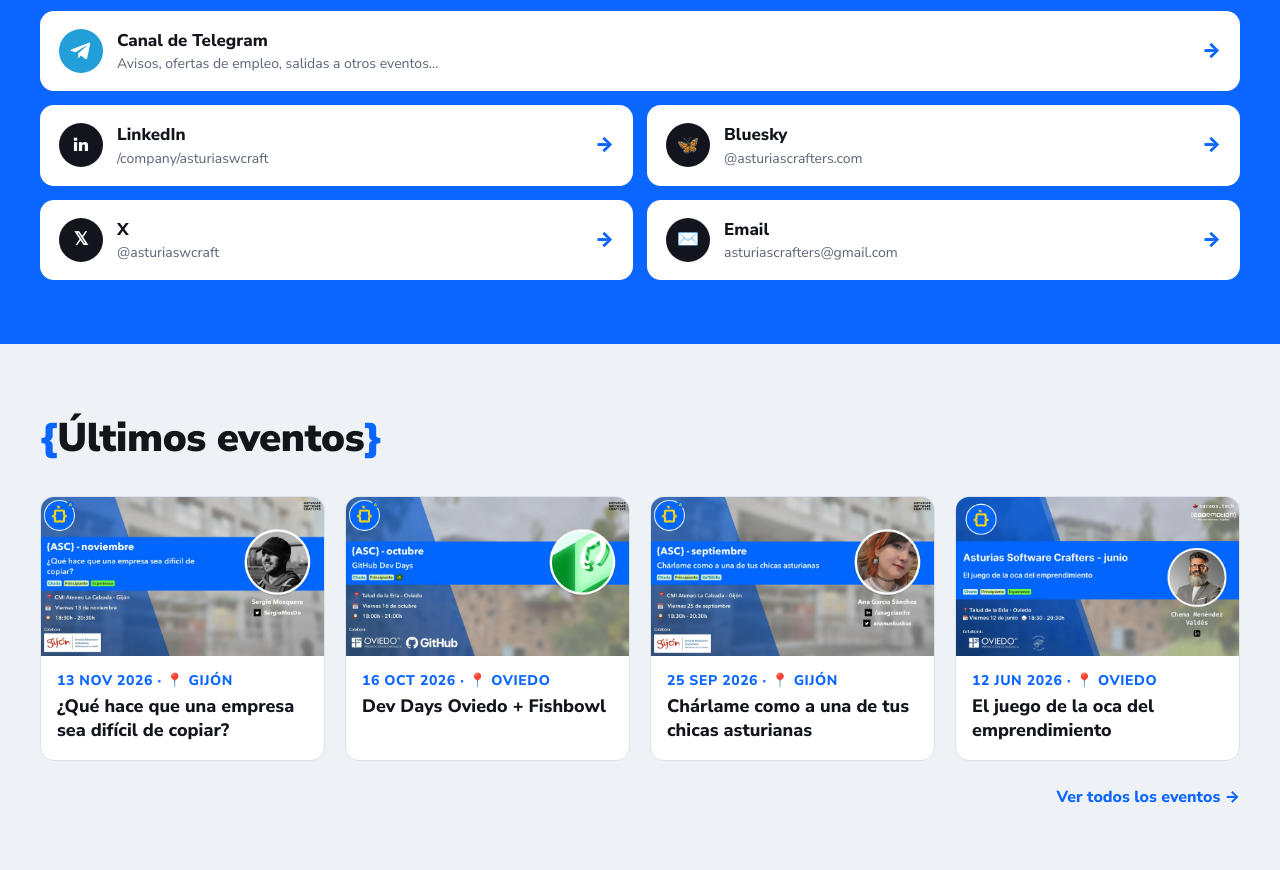
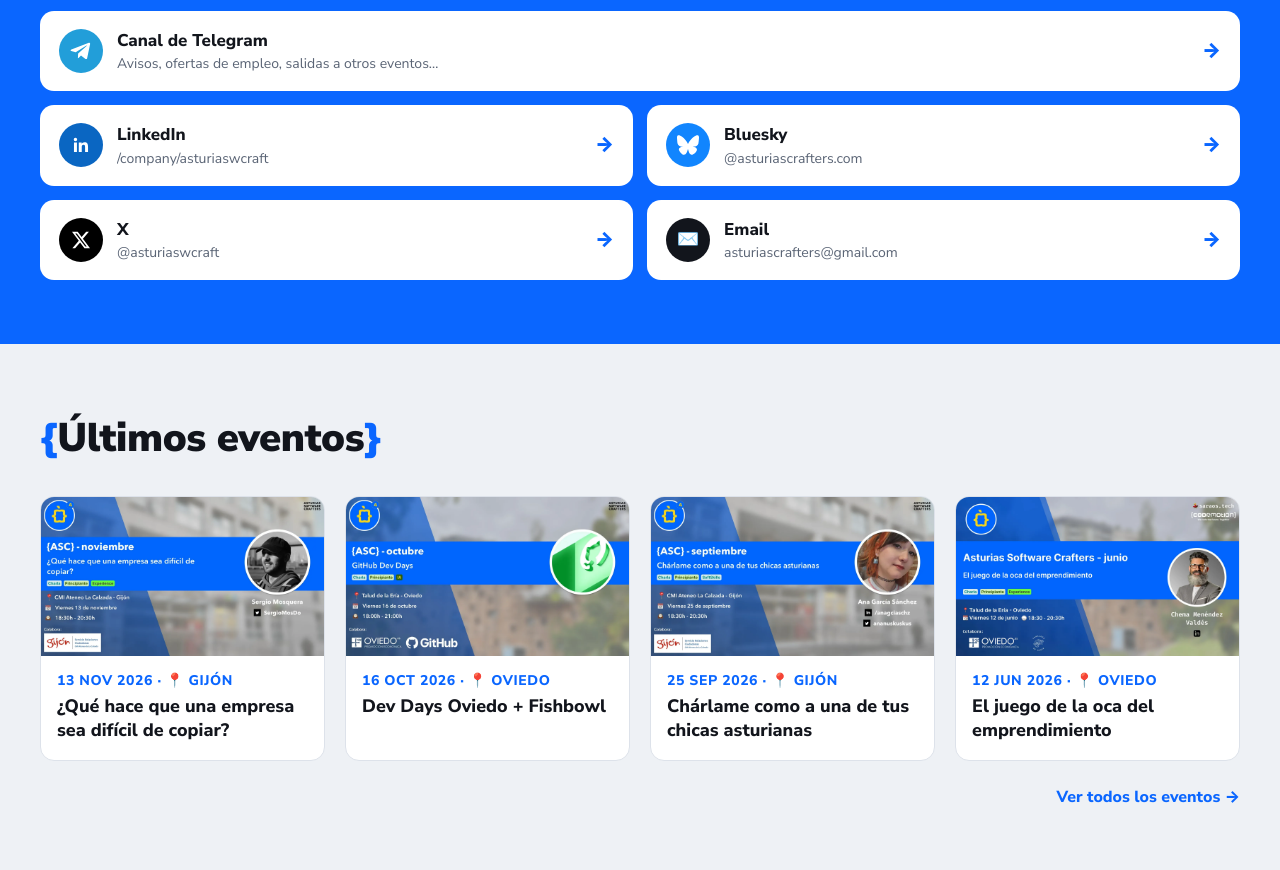
Before and after one commit to asturiaswcraft/asturiaswcraft.github.io, a plain HTML site: page index.html in a window 1280 px wide. Shown: the part 1476-2346 px from the top of the page. Drawn offline with Linux system fonts and the light colour scheme.

Commit message:
Logos de LinkedIn, Bluesky y X en Enlaces

```diff
--- a/index.html
+++ b/index.html
@@ -113,17 +113,17 @@
           <span class="link__arrow" aria-hidden="true">→</span>
         </a>
         <a class="link" href="https://linkedin.com/company/asturiaswcraft" target="_blank" rel="noopener">
-          <span class="link__emoji link__emoji--brand" aria-hidden="true">in</span>
+          <span class="link__emoji link__emoji--linkedin" aria-hidden="true"><svg viewBox="0 0 24 24" width="20" height="20" fill="currentColor"><path d="M20.45 20.45h-3.55v-5.57c0-1.33-.03-3.04-1.85-3.04-1.85 0-2.14 1.45-2.14 2.94v5.67H9.35V9h3.41v1.56h.05c.48-.9 1.64-1.85 3.37-1.85 3.6 0 4.27 2.37 4.27 5.46v6.28zM5.34 7.43a2.06 2.06 0 1 1 0-4.13 2.06 2.06 0 0 1 0 4.13zM7.12 20.45H3.56V9h3.56v11.45z"/></svg></span>
           <span class="link__text"><strong>LinkedIn</strong><small>/company/asturiaswcraft</small></span>
           <span class="link__arrow" aria-hidden="true">→</span>
         </a>
         <a class="link" href="https://bsky.app/profile/asturiascrafters.com" target="_blank" rel="noopener">
-          <span class="link__emoji link__emoji--brand" aria-hidden="true">🦋</span>
+          <span class="link__emoji link__emoji--bluesky" aria-hidden="true"><svg viewBox="0 0 24 24" width="22" height="22" fill="currentColor"><path d="M12 10.8c-1.09-2.11-4.05-6.05-6.8-7.99C2.57.94 1.56 1.27.9 1.57.14 1.91 0 3.08 0 3.77c0 .69.38 5.65.62 6.48.82 2.74 3.71 3.66 6.38 3.36l.42-.06-.42.06c-3.91.58-7.39 2-2.83 7.08 5.01 5.19 6.87-1.11 7.83-4.31.95 3.2 2.05 9.27 7.73 4.31 4.27-4.31 1.17-6.5-2.74-7.08l-.42-.06.42.06c2.67.3 5.57-.63 6.38-3.36.25-.83.63-5.79.63-6.48 0-.69-.14-1.86-.9-2.2-.66-.3-1.67-.62-4.3 1.24C16.05 4.75 13.09 8.69 12 10.8z"/></svg></span>
           <span class="link__text"><strong>Bluesky</strong><small>@asturiascrafters.com</small></span>
           <span class="link__arrow" aria-hidden="true">→</span>
         </a>
         <a class="link" href="https://x.com/asturiaswcraft" target="_blank" rel="noopener">
-          <span class="link__emoji link__emoji--brand" aria-hidden="true">𝕏</span>
+          <span class="link__emoji link__emoji--x" aria-hidden="true"><svg viewBox="0 0 24 24" width="18" height="18" fill="currentColor"><path d="M18.9 1.15h3.68l-8.04 9.19L24 22.85h-7.41l-5.8-7.58-6.64 7.58H.47l8.6-9.83L0 1.15h7.6l5.24 6.93 6.06-6.93zm-1.29 19.5h2.04L6.48 3.24H4.3l13.31 17.41z"/></svg></span>
           <span class="link__text"><strong>X</strong><small>@asturiaswcraft</small></span>
           <span class="link__arrow" aria-hidden="true">→</span>
         </a>
--- a/styles.css
+++ b/styles.css
@@ -234,6 +234,9 @@ a { color: inherit; }
 .links > .link { grid-column: span 6; }
 .links > .link--wide { grid-column: 1 / -1; }
 .link .link__emoji--telegram { background: #229ed9; color: #fff; }
+.link .link__emoji--linkedin { background: #0a66c2; color: #fff; }
+.link .link__emoji--bluesky { background: #1185fe; color: #fff; }
+.link .link__emoji--x { background: #000; color: #fff; }
 .link--wide .link__text small { white-space: normal; }
 @media (max-width: 860px) {
   .links { grid-template-columns: 1fr; }
```
